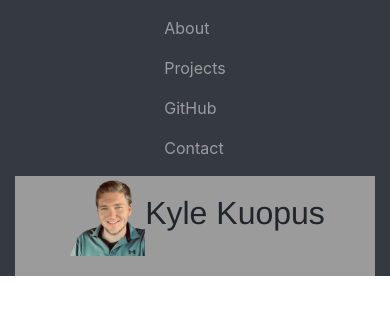
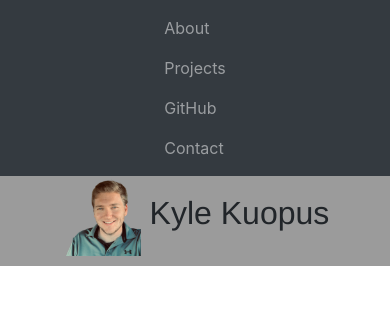
Before and after one commit to kkuop/Personal-Portfolio, a plain HTML site: page index.html in a window 390 px wide. Drawn offline with nearby package versions, Linux system fonts and the light colour scheme.

Commit message:
header now has responsive image and text

```diff
--- a/index.html
+++ b/index.html
@@ -9,7 +9,8 @@
     </head>
     <body>
         <div class="container-fluid bg-dark">
-            <nav class="navbar navbar-expand-sm bg-dark navbar-dark justify-content-center">
+            <div class="row justify-content-center">
+                <nav class="navbar navbar-expand-sm bg-dark navbar-dark">
                     <ul class="navbar-nav">
                         <li class="nav-item">
                             <a class="nav-link" href="#">About</a>
@@ -25,8 +26,12 @@
                         </li>
                     </ul>
                 </nav>
-            <div class="col-sm-12" style="background-color: rgb(155, 155, 155); height: 100px;">
-                <center><span class="header"><img src="images/me.png" alt="" width="80px">Kyle Kuopus</span></center>
+            </div>
+            <div class="row header justify-content-center">
+                <div class="col-sm text-center">
+                    <img src="images/me.png" alt="" width="80px">
+                    <span class="name header">Kyle Kuopus</span>
+                </div>
             </div>
         </div>
     </body>
--- a/style.css
+++ b/style.css
@@ -1,4 +1,9 @@
 .header {
     font-size: xx-large;
     font-family: 'Franklin Gothic Medium', 'Arial Narrow', Arial, sans-serif;
+    background-color: rgb(155, 155, 155);
+    height:90px;
 }
+.name {
+    margin-top: 0px;
+}
```
Lines whose indentation alone changed are shown as unchanged.
